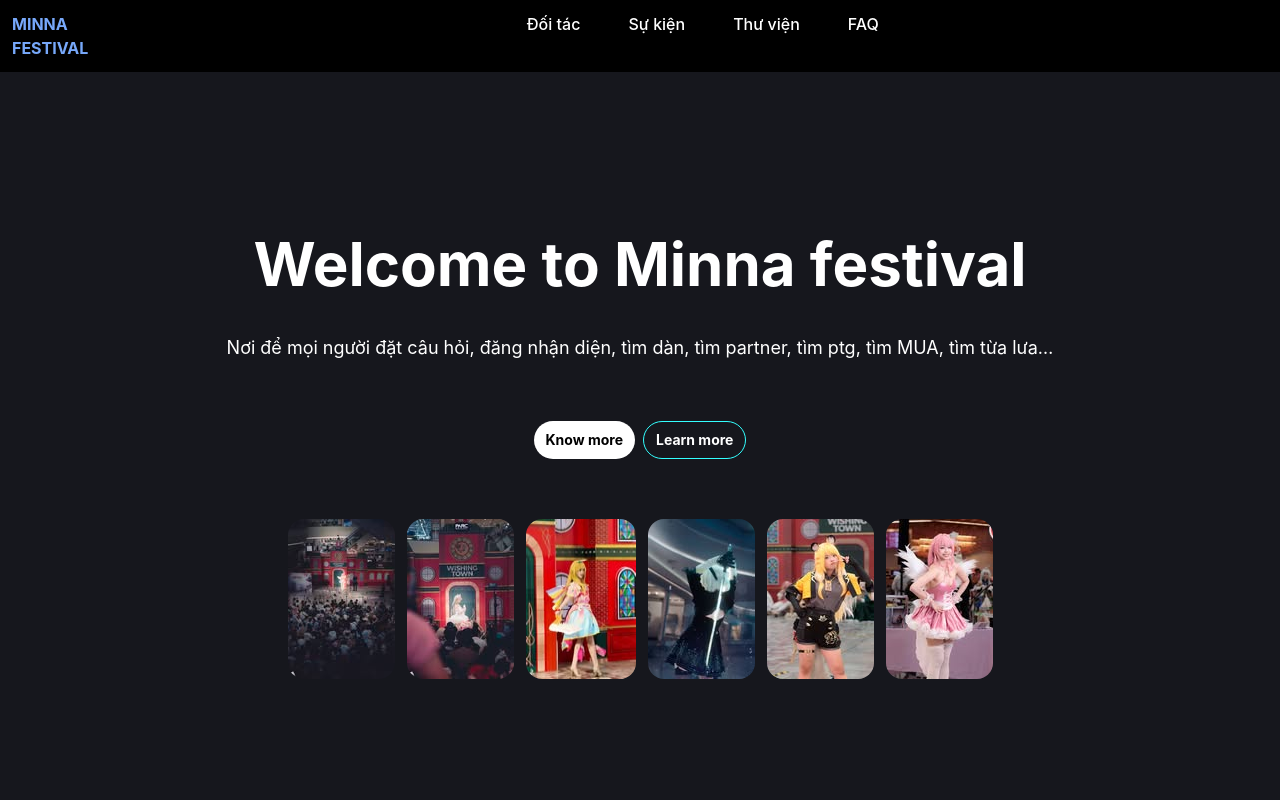
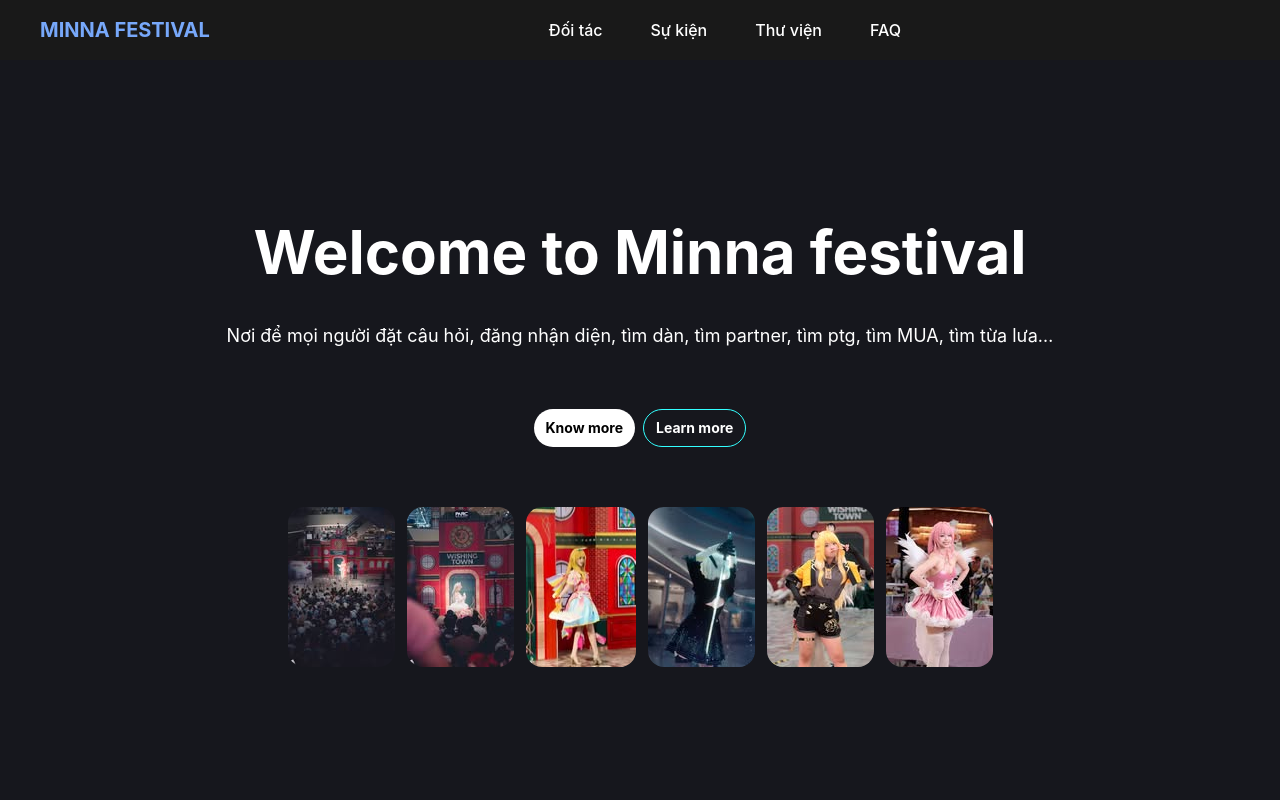
Before and after one commit to NoneHhii/minna-festival, a React (Vite) app: page / in a window 1280 px wide. Shown: the top 800 px of the page. Built offline with nearby package versions, Linux system fonts and the light colour scheme.

Commit message:
fix menu sidebar

```diff
--- a/src/components/Header.tsx
+++ b/src/components/Header.tsx
@@ -1,36 +1,101 @@
 import type React from "react";
+import { useState } from "react";
+import { Menu, X } from "lucide-react"; // Cài lucide-react nếu chưa có
+import { motion, AnimatePresence } from "framer-motion";
 
 export const Header: React.FC = () => {
+    const [isOpen, setIsOpen] = useState(false);
 
     const scrollToSection = (id: string) => {
         const element = document.getElementById(id);
         if (element) {
             element.scrollIntoView({
-                behavior: "smooth", // Cuộn mượt
-                block: "start",     // Dừng ở đầu section
+                behavior: "smooth",
+                block: "start",
             });
+            setIsOpen(false); // Đóng sidebar sau khi bấm
         }
     };
 
+    const navItems = [
+        { name: "Đối tác", id: "partner" },
+        { name: "Sự kiện", id: "experience" },
+        { name: "Thư viện", id: "gallery" },
+        { name: "FAQ", id: "faq" },
+    ];
+
     return (
-        <header className="bg-black flex justify-center p-3">
-            <h3 className="text-[#77a8fa] font-bold w-[10%] md:w-[30]">MINNA FESTIVAL</h3>
-            <div className="flex-1 ">
-                <ul className="list-none flex items-center justify-center text-white gap-5 md:gap-12 font-medium">
-                    <li className="cursor-pointer hover:text-[#77a8fa] transition-colors"
-                        onClick={() => scrollToSection('partner')}>Đối tác</li>
+        <header className="bg-black/90 backdrop-blur-md sticky top-0 z-[100] flex justify-between items-center p-4 px-6 md:px-10">
+            {/* Logo */}
+            <h3 className="text-[#77a8fa] font-bold text-xl cursor-pointer" onClick={() => scrollToSection('home')}>
+                MINNA FESTIVAL
+            </h3>
 
-                    <li className="cursor-pointer hover:text-[#77a8fa] transition-colors"
-                        onClick={() => scrollToSection('experience')}>Sự kiện</li>
+            {/* Desktop Menu: Hiện trên md trở lên */}
+            <nav className="hidden md:block flex-1">
+                <ul className="flex items-center justify-center text-white gap-12 font-medium">
+                    {navItems.map((item) => (
+                        <li
+                            key={item.id}
+                            className="cursor-pointer hover:text-[#77a8fa] transition-colors"
+                            onClick={() => scrollToSection(item.id)}
+                        >
+                            {item.name}
+                        </li>
+                    ))}
+                </ul>
+            </nav>
 
-                    <li className="cursor-pointer hover:text-[#77a8fa] transition-colors"
-                        onClick={() => scrollToSection('gallery')}>Thư viện</li>
+            {/* Mobile Menu Icon: Chỉ hiện trên mobile */}
+            <div className="md:hidden text-white cursor-pointer" onClick={() => setIsOpen(true)}>
+                <Menu size={28} />
+            </div>
 
-                    <li className="cursor-pointer hover:text-[#77a8fa] transition-colors"
-                        onClick={() => scrollToSection('faq')}>FAQ</li>
-                </ul>
-            </div>
-            {/* <button>Hello</button> */}
+            {/* Sidebar Mobile Overlay */}
+            <AnimatePresence>
+                {isOpen && (
+                    <>
+                        {/* Lớp nền mờ khi mở Menu */}
+                        <motion.div
+                            initial={{ opacity: 0 }}
+                            animate={{ opacity: 1 }}
+                            exit={{ opacity: 0 }}
+                            onClick={() => setIsOpen(false)}
+                            className="fixed inset-0 bg-black/60 backdrop-blur-sm z-[110] md:hidden"
+                        />
+
+                        {/* Nội dung Sidebar */}
+                        <motion.div
+                            initial={{ x: "100%" }}
+                            animate={{ x: 0 }}
+                            exit={{ x: "100%" }}
+                            transition={{ type: "spring", damping: 25, stiffness: 200 }}
+                            className="fixed right-0 top-0 h-full w-[70%] bg-[#16171d] z-[120] p-8 shadow-2xl md:hidden"
+                        >
+                            <div className="flex justify-end mb-10">
+                                <X className="text-white cursor-pointer" onClick={() => setIsOpen(false)} size={32} />
+                            </div>
+
+                            <ul className="flex flex-col gap-8 text-white text-xl font-semibold">
+                                {navItems.map((item) => (
+                                    <li
+                                        key={item.id}
+                                        className="hover:text-[#77a8fa] transition-colors border-b border-white/5 pb-2"
+                                        onClick={() => scrollToSection(item.id)}
+                                    >
+                                        {item.name}
+                                    </li>
+                                ))}
+                            </ul>
+
+                            <div className="mt-20">
+                                <p className="text-[#7d8791] text-xs uppercase tracking-widest mb-4">Connect</p>
+                                <p className="text-white text-sm">@minnafestival</p>
+                            </div>
+                        </motion.div>
+                    </>
+                )}
+            </AnimatePresence>
         </header>
-    )
-}
+    );
+};
--- a/src/pages/HomePage.tsx
+++ b/src/pages/HomePage.tsx
@@ -226,7 +226,7 @@ export const HomePage: React.FC = () => {
                             hover:scale-105
                         "
                     >
-                        <img src={mascotParcmall} alt="" className="rounded-2xl max-w-[350px] md:max-w-[450px] object-contain" />
+                        <img src={mascotParcmall} alt="" className="rounded-2xl max-w-[300px] md:max-w-[450px] object-contain" />
                     </div>
                 </motion.div>
 
```
